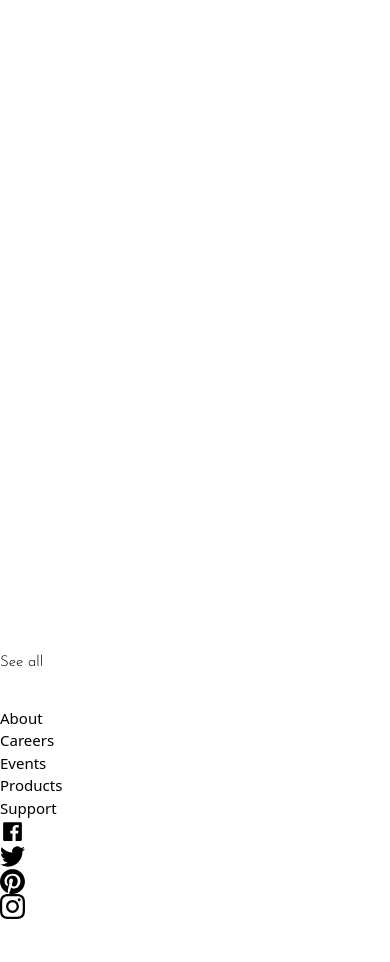
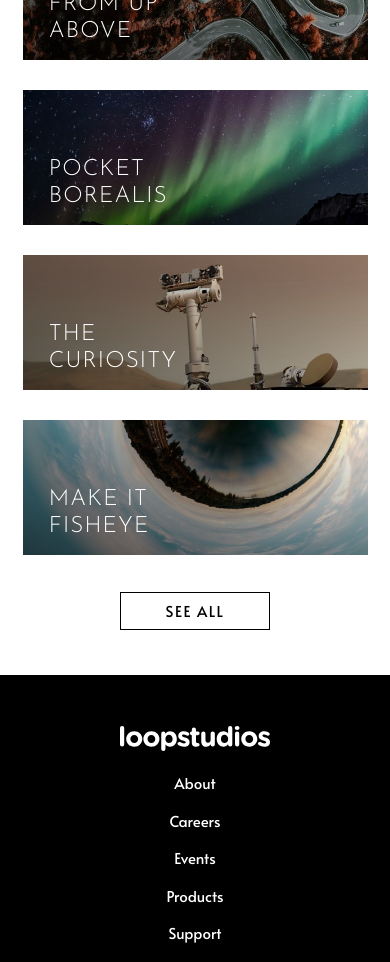
Before and after one commit to Tayoakosile/loopside-landing-page, a React (Create React App) app: page / in a window 390 px wide. Shown: the part 2260-3222 px from the top of the page. Before the commit the page ends 3179 px from the top, so only its background shows below. Built offline with nearby package versions, Linux system fonts and the light colour scheme.

Commit message:
Update:Created the 375px mobile landign page, Moving on to menu

```diff
--- a/src/Footer/Footer.js
+++ b/src/Footer/Footer.js
@@ -7,48 +7,65 @@ import { SiPinterest } from 'react-icons/si'
 
 const Footer = () => {
   return (
-    <div className="footer">
-      <div className="logo">
-        <img src={Logo} alt="Footer logo of the website" />
+    <div className="mt-12 bg-black font-secondary text-white flex flex-col justify-center items-center pt-12">
+      <div className="pb-4">
+        <a href="/">
+          <img
+            src={Logo}
+            className="h-10 w-40 object-contain"
+            alt="Footer logo of the website"
+          />
+        </a>
       </div>
 
-      <nav>
-        <ul>
-          <li>
+      <nav className="relative">
+        <ul className="flex flex-col items-center ">
+          <li className="pb-4">
             <a href="#">About</a>
           </li>
-          <li>
+          <li className="pb-4">
             <a href="#">Careers</a>
           </li>
-          <li>
+          <li className="pb-4">
             <a href="#">Events</a>
           </li>
-          <li>
+          <li className="pb-4">
             <a href="#">Products</a>
           </li>
-          <li>
+          <li className="pb-4">
             <a href="#">Support</a>
           </li>
         </ul>
       </nav>
 
-      <div className="logoofsociamedia">
+      {/* Social Media icons */}
+      <div className="flex  mt-4 w-2/4 justify-between">
         <div>
-          <IoLogoFacebook size="25" />
+          <IoLogoFacebook size="25px" color="#fff  " />
         </div>
 
         <div>
-          <SiTwitter size="25" />
+          <SiTwitter size="25px" color="#fff " />
         </div>
 
         <div>
-          <SiPinterest size="25" />
+          <SiPinterest size="25px" color="#fff " />
         </div>
 
         <div>
-          <SiInstagram size="25" />{' '}
+          <SiInstagram size="25px" color="#fff " />{' '}
         </div>
       </div>
+      {/* Social Media icons */}
+
+      {/* CopyRight */}
+      <div className="mt-8 mb-16">
+        <p className="text-darkGray">
+          {' '}
+          &copy; 2021 Loopstudios. All right Reserved
+        </p>
+      </div>
+      {/* CopyRight */}
     </div>
   )
 }
--- a/src/Main/Grid.js
+++ b/src/Main/Grid.js
@@ -26,14 +26,24 @@ const Grid = () => {
         Our Creations
       </h2>
 
-      <div className="flex flex-wrap mx-8 mb-2">
+      <div className="flex flex-wrap mx-4 mb-2">
         {images.map(({ img, text }) => {
           return (
-            <div className="relative w-full md:w-1/2 lg:w-1/4 px-2 mb-10" key={text}>
-              <div className=" h-36 text-sm  text-grey-dark flex items-center justify-center">
-              </div>
-              <div className="absolute bottom-4 left-6 ">
-                <p className ="uppercase text-white text-2xl w-3/4 ">{text}</p>
+            <div
+              className="relative w-full md:w-1/2 lg:w-1/4 px-2 mb-8"
+              key={text}
+            >
+              <div
+                className=" h-36 grid-image text-sm bg-no-repeat  bg-top bg-cover  "
+                style={{
+                  backgroundImage: ` linear-gradient(to left bottom, #0000, #000000ab),url(${img})`,
+                }}
+              ></div>
+
+              <div className="absolute   flex items-end bottom-4 left-9">
+                <p className="uppercase text-white text-2xl w-3/4 tracking-wider  leading-7">
+                  {text}
+                </p>
               </div>
             </div>
           )
--- a/src/Main/Main.js
+++ b/src/Main/Main.js
@@ -37,7 +37,11 @@ const Main = () => {
       {/* Grid */}
       <Grid />
       {/*  Grid*/}
-      <button>See all</button>
+      <div className="flex justify-center">
+        <button className="border w-40 transition delay-150 duration-300 ease-in-out focus:bg-black focus:text-white hover:bg-black hover:text-white uppercase font-normal font-secondary tracking-widest h-10 flex justify-center text-base items-center">
+          See all
+        </button>
+      </div>
     </div>
   )
 }
--- a/src/index.css
+++ b/src/index.css
@@ -19,4 +19,5 @@
   .header {
     background-image: url('./assets/images/mobile/image-hero.jpg');
   }
+
 }
```
